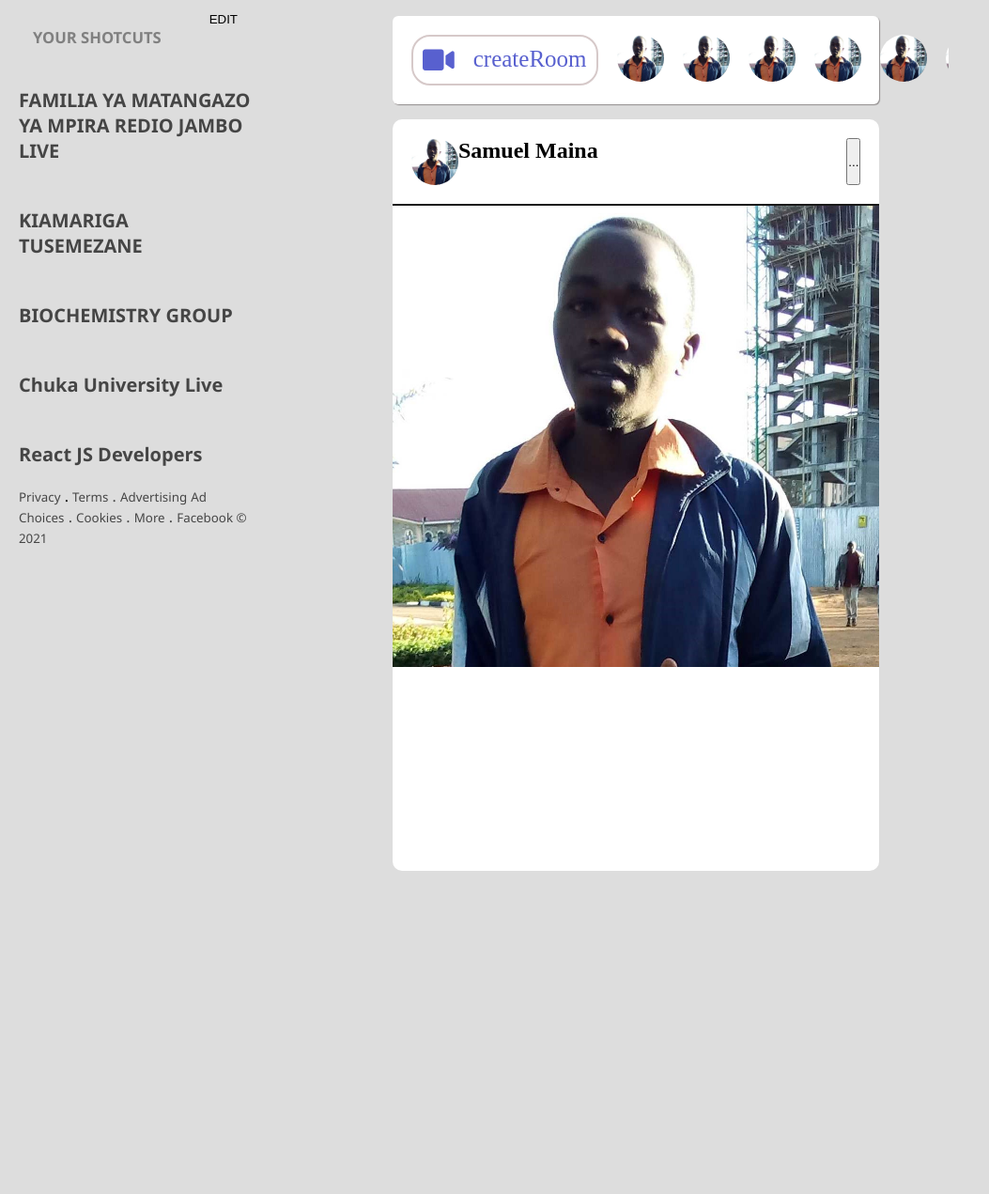
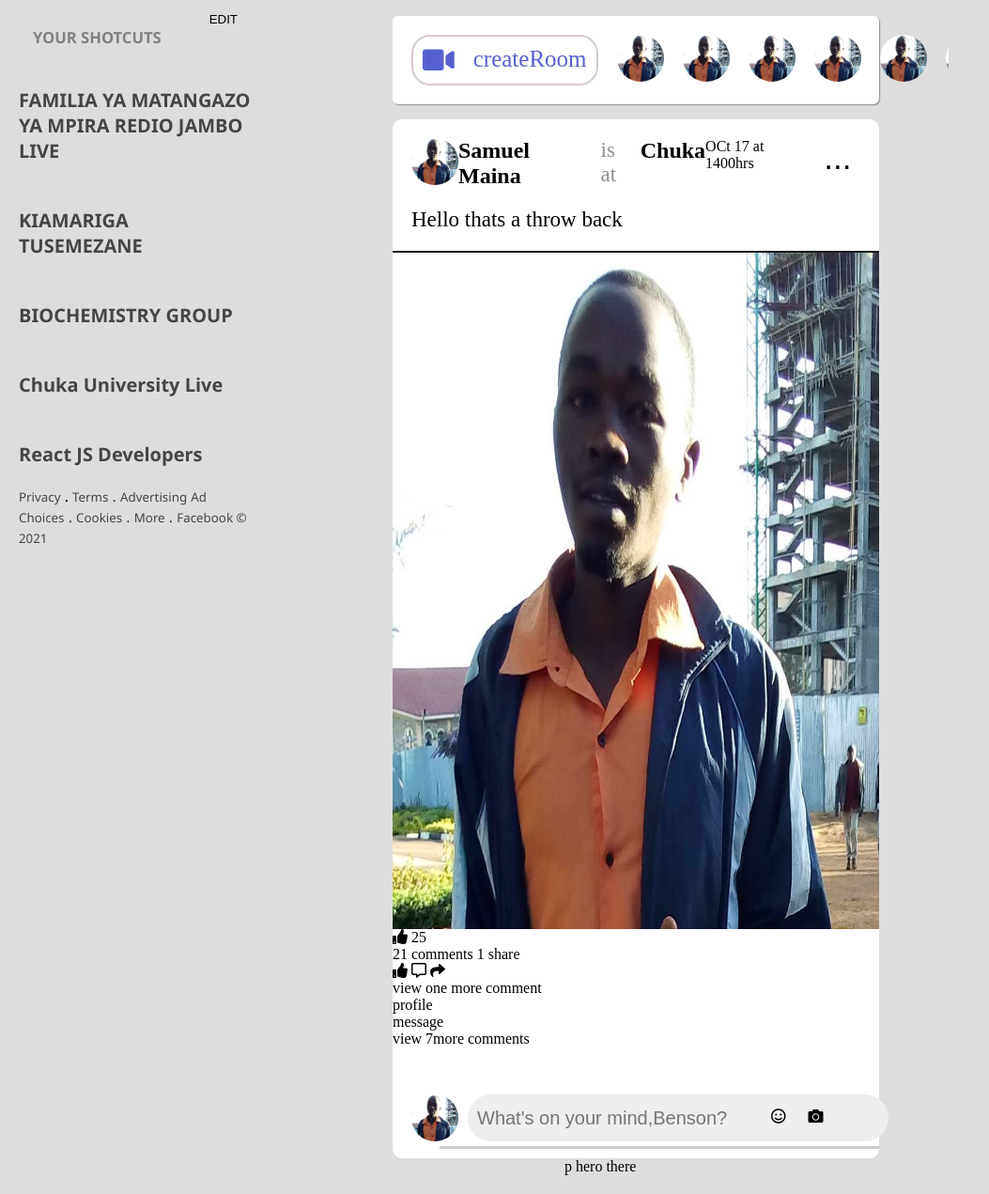
Before and after one commit to sirben181/facebook-clone, a plain HTML site: page index.html in a window 1280 px wide. Shown: the part 581-1852 px from the top of the page at 94% size, without its empty margins (0-1053 px from the left). Before the commit the page ends 1528 px from the top, so only its background shows below. Drawn offline with Linux system fonts and the light colour scheme.

Commit message:
content added

```diff
--- a/index.css
+++ b/index.css
@@ -208,10 +208,11 @@ grid-template-columns:1fr 3fr 1fr;
 grid-column-gap:2px #fff;
 margin:20px;
 }
-.left-sidebar{overflow-y: scroll;
+.left-sidebar{
 font-size:20px;
 display:flex;
 flex-direction:column;
+
 }
 .left-sidebar a{text-decoration:none;
     color:rgba(0, 0, 0, 0.685);
@@ -344,7 +345,7 @@ display:flex;
 .main-container{display:flex;
     flex-direction: column;
 overflow-y:scroll;
-/* overflow-x:hidden; */
+overflow-x:hidden;
 width:58vw;
 }
 .main-container-wrapper{
@@ -428,7 +429,7 @@ background:#ddd;}
 
 }
 .input-content{
-   /* position:relative; */
+   position:relative;
     padding-bottom:5px;
     border-bottom:3px solid rgba(156, 138, 138, 0.459);
 }
@@ -446,7 +447,8 @@ background:#ddd;}
 .input-content img{
     position:absolute;
     top:10px;
-    left:20px;
+    left:-30px;
+    margin-right:20px;
     width:50px;
     height:50px;
     border-radius:50%;
@@ -573,6 +575,7 @@ color:rgb(88, 96, 207);}
     margin-left:150px;
     width:54vw;
     height:auto;
+
 }
 .post-wrapper{
     display:flex;
@@ -582,11 +585,23 @@ color:rgb(88, 96, 207);}
     min-height:100vh;
     border-radius:10px;
 }
+.postnav{
+    display:flex;
+    flex-direction:column;
+    border-bottom: 2px solid #191919;
+}
+.postnav span{
+    font-size:23px;
+    padding:20px;
+}
 .post-header{
     display:flex;
     justify-content:space-between;
-    padding:20px;
-    border-bottom: 2px solid #191919;
+    padding:20px 0 0 20px;
+
+}
+.profilename-cont {display:flex;
+    flex-direction:column;
 }
 .post-profile{
     display:flex;
@@ -596,8 +611,41 @@ color:rgb(88, 96, 207);}
     width:50px;
     border-radius:50%;
 }
-.post-profile p{font-size:24px;
-font-weight:bold;}
+.post-profile .profilename{font-size:24px;
+font-weight:bold;
+}
+.profilename:hover{
+ text-decoration:underline;
+}
+.post-profile small{font-size:23px;
+color:#928e8e;
+padding-right:5px;
+padding-left:5px;}
+
+.post-header button{
+    margin-right:20px;
+    font-size:35px;
+    border:none;
+    background:#fff;
+    justify-content:center;
+    padding:0px 10px 13px 10px;
+}
+.post-header button:hover{background:#ddd;
+   border-radius:50%;
+}
+.postphoto{height:90vh;
+width:40.5vw;}
+.postphoto img{
+    height:100%;
+    width:100%;
+}
+.commentbar{position:relative;}
+.commentbar-icons{position:absolute;
+     top:25px;
+     right:40px;
+
+}
+.commentbar i{ padding-right:20px;}
 .right-sidebar{display:flex;
 justify-content:center;
 overflow-y:scroll;}
--- a/index.html
+++ b/index.html
@@ -207,14 +207,55 @@
                             <div class="postnav">
                                 <div class="post-header">
                                     <div class="post-profile">
-                                    <img src="./images/prof.jpg" class="post-img" ><p>Samuel Maina</p>
+                                    <img src="./images/prof.jpg" class="post-img" ><p class="profilename-cont">
+                                        <p class="profilename">Samuel Maina </p> <small>is at</small> <p class="profilename"> Chuka </p> <br>
+                                    <p class="date">OCt 17 at 1400hrs</p></p>
+                                    </p>
                                     </div>
                                     <button>...</button>
                                 </div>
+                                <span>Hello thats a throw back</span>
                             </div>
+                            <div class="postphoto">
+                                <img src="./images/prof.jpg" alt="" >
+                            </div>
+                            <div class="likescounter">
 
-                                <img src="./images/prof.jpg" alt="" >
+                            </div>
+                            <div class="likescounter">
+                                <div class="likescount">
+                                    <i class="fas fa-thumbs-up"></i>
+                                    <span>25</span>
+                                </div>
+                                <div class="commentcount">
+                                    <span>21 comments</span><span> 1 share</span>
+                                </div>
 
+                           </div>
+                            <div class="likescounter">
+                                <i class="fas fa-thumbs-up"></i>
+                                <i class="far fa-comment-alt"></i>
+                                <i class="fas fa-share"></i>
+                            </div>
+                            <span> view one more comment</span>
+                            <div class="comments">
+                                <span>
+                                  <p>profile</p><p> message</p>
+                                </span>
+                            </div>
+                            <span>view 7more comments</span>
+                            <div class="likescounter">
+                                <div class="input-wrapper">
+                                    <div class="input-content commentbar">
+                                        <img src="./images/prof.jpg" alt="">
+                                        <input  class=" input-bar" type="text" placeholder="What's on your mind,Benson?">
+                                         <div class="commentbar-icons">
+                                            <i class="far fa-smile"></i>
+                                            <i class="fas fa-camera"></i>
+                                         </div>
+                                    </div>
+                            </div>
+                            <div class="likescounter"></div>
 
 
                         </div>
```
